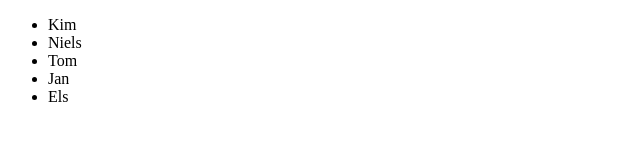
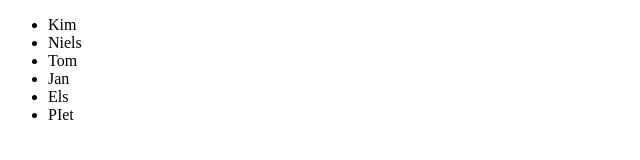
Before and after one commit to mcleuren/vriendensite, a plain HTML site: page Index.html in a window 1280 px wide. Shown: the full height of the page, 0-640 px from the left. Drawn offline with Linux system fonts and the light colour scheme.

Commit message:
met zes vrienden

```diff
--- a/Index.html
+++ b/Index.html
@@ -12,6 +12,7 @@
         <li>Tom</li>
         <li>Jan</li>
         <li>Els</li>
+        <li>PIet</li>
     </ul>
 </body>
 </html>
```
Also changed, not shown: 1 other file.
